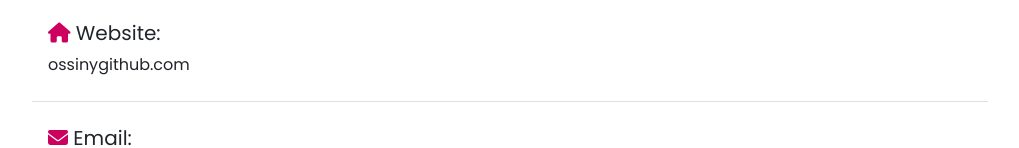
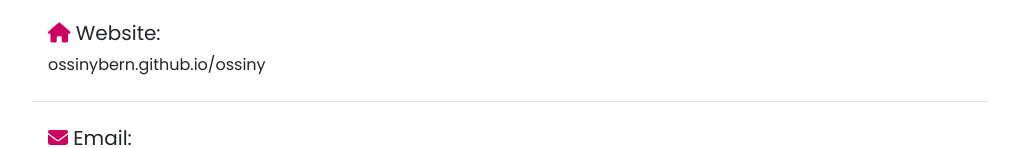
Before and after one commit to Ossinybern/closylol, a website: page index.html in a window 1280 px wide. Shown: the part 1951-2099 px from the top of the page, without its empty margins (130-1149 px from the left). Drawn offline with Linux system fonts and the light colour scheme.

Commit message:
Update index.html

```diff
--- a/index.html
+++ b/index.html
@@ -105,7 +105,7 @@
                             <h5 class="text-transform ">
                                 <i class="fas fa-home text-primary "></i> Website:
                             </h5>
-                            <p>ossinygithub.com</p>
+                            <p>ossinybern.github.io/ossiny</p>
                         </li>
                         <li class="list-group-item mb-3 ">
                             <h5 class="text-transform ">
```
